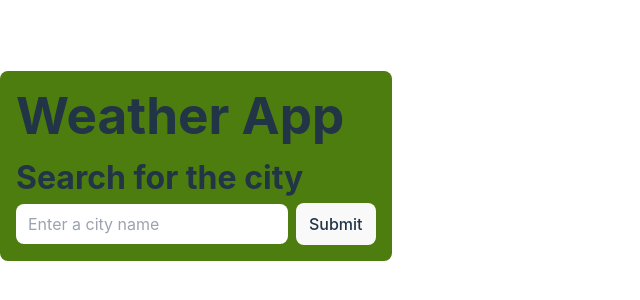
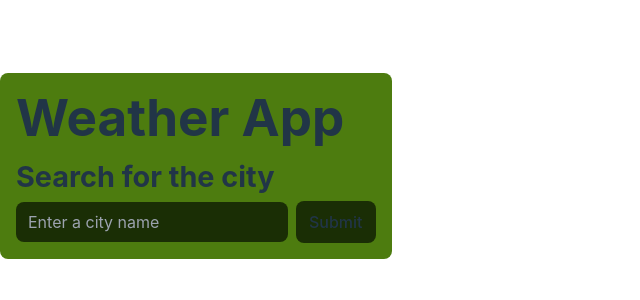
Before and after one commit to munannoo/weather-app, a React (Vite) app: page / in a window 1280 px wide. Shown: the part 234-534 px from the top of the page, without its empty margins (0-640 px from the left). Built offline with nearby package versions, Linux system fonts and the light colour scheme.

Commit message:
added some styles

```diff
--- a/src/components/search/index.jsx
+++ b/src/components/search/index.jsx
@@ -6,13 +6,16 @@ export default function Search({ search, setSearch, handleSearch }) {
       <h3 className="font-bold mb-2">Search for the city</h3>
       <input
         type="text"
-        className="p-3 py-2 rounded-lg mr-2"
+        className="p-3 py-2 rounded-lg mr-2 bg-lime-950"
         placeholder="Enter a city name"
         name="search"
         value={search}
         onChange={(event) => setSearch(event.target.value)}
       />
-      <button onClick={handleSearch} className="p-3 py-2 rounded-lg">
+      <button
+        onClick={handleSearch}
+        className="p-3 py-2 rounded-lg bg-lime-950"
+      >
         Submit
       </button>
     </div>
--- a/src/components/weather/index.jsx
+++ b/src/components/weather/index.jsx
@@ -37,6 +37,15 @@ export default function Weather() {
     return new Date();
   }
 
+  const days = [
+    "Sunday",
+    "Monday",
+    "Tuesday",
+    "Wednesday",
+    "Thursday",
+    "Friday",
+  ];
+
   return (
     <div className="bg-lime-700 p-4 rounded-lg">
       <h1 className="font-bold mb-4">Weather App</h1>
@@ -49,22 +58,35 @@ export default function Weather() {
 
       <div>
         {weatherData ? (
-          <div>
-            Results for <span className="font-bold">{weatherData.name}</span>
-            <p className="date">
-              {getCurrentDate().getDate() +
-                "/" +
-                getCurrentDate().getMonth() +
-                "/" +
-                getCurrentDate().getFullYear()}
-            </p>
-            <div className="weather-details">
-              <p className="description">
-                {weatherData?.weather[0]?.description}
+          <div className="mt-3 border-t-2 border-lime-600">
+            <div className="mt-3 location-details flex gap-5">
+              <p>
+                Results for{" "}
+                <span className="font-bold">{weatherData.name}</span>
               </p>
-              <p className="temp">{weatherData?.main?.temp}</p>
-              <p className="win">{weatherData?.wind?.speed}</p>
-              <p className="humidity">{weatherData?.main?.humidity}</p>
+              <p className="date">
+                {days[getCurrentDate().getDay()] +
+                  " / " +
+                  getCurrentDate().getHours() +
+                  ":00"}
+              </p>
+            </div>
+
+            <div className="weather-details text-center mt-3">
+              <div className="description mb-3">
+                <h1 className="temp">
+                  {Math.floor(weatherData?.main?.temp - 273.15)}
+                </h1>
+                <p>{weatherData?.weather[0]?.description}</p>
+              </div>
+              <div className="others flex flex-wrap justify-center mb-3">
+                <h3 className="basis-1/3">Wind</h3>
+                <h3 className="basis-1/3">Humidity</h3>
+                <p className="wind basis-1/3">{weatherData?.wind?.speed}</p>
+                <p className="humidity basis-1/3">
+                  {weatherData?.main?.humidity}
+                </p>
+              </div>
             </div>
           </div>
         ) : null}
--- a/src/index.css
+++ b/src/index.css
@@ -23,7 +23,7 @@
     @apply text-[3.2em] leading-[1.1];
   }
   h3 {
-    @apply text-[2em] leading-[1.1];
+    @apply text-[1.8em] leading-[1.1];
   }
   button {
     @apply border text-[1em] font-medium bg-[#1a1a1a] cursor-pointer transition-[border-color] duration-[0.25s] px-[1.2em] py-[0.6em] rounded-lg border-solid border-transparent hover:border-[#646cff];
```
